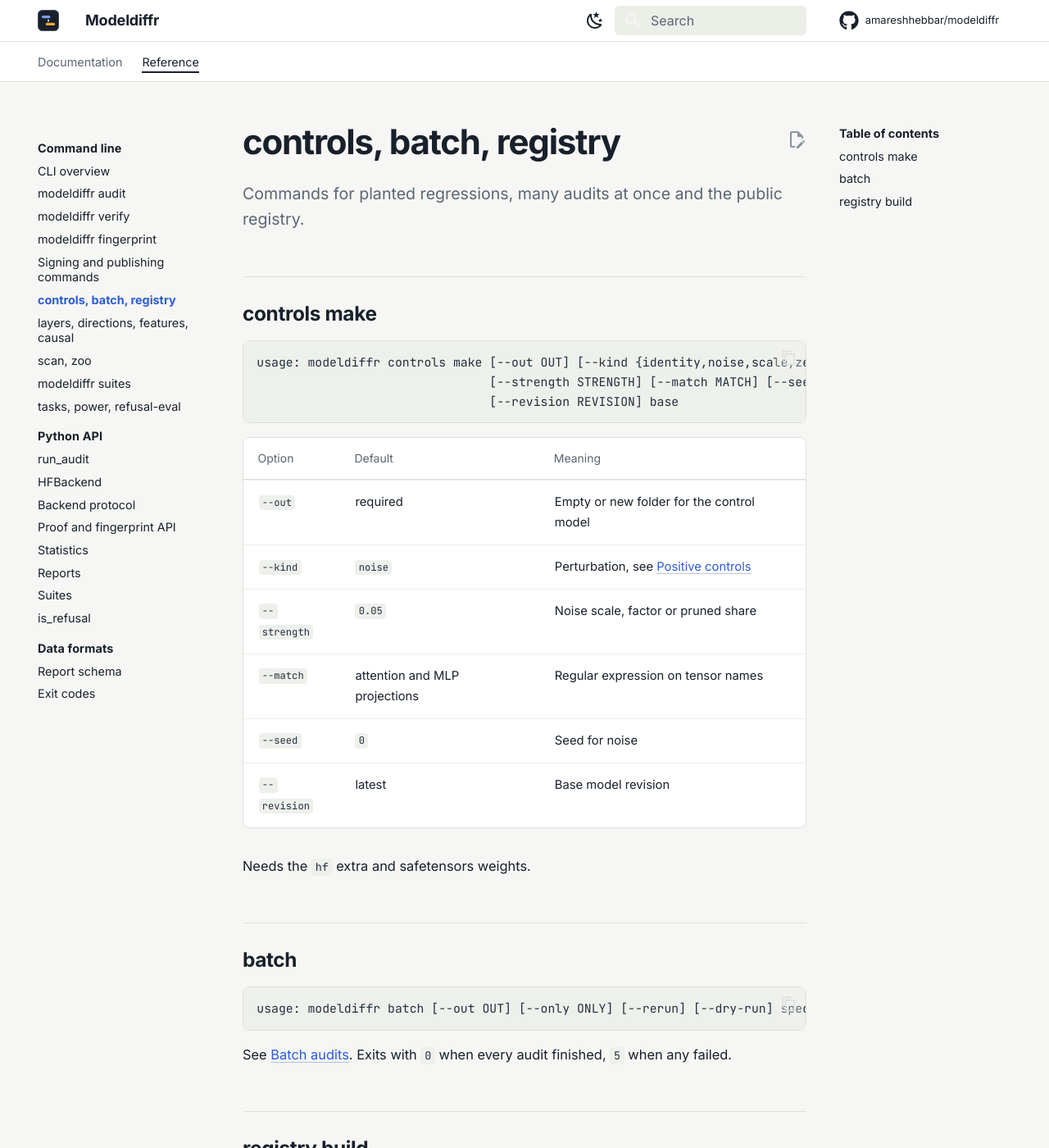
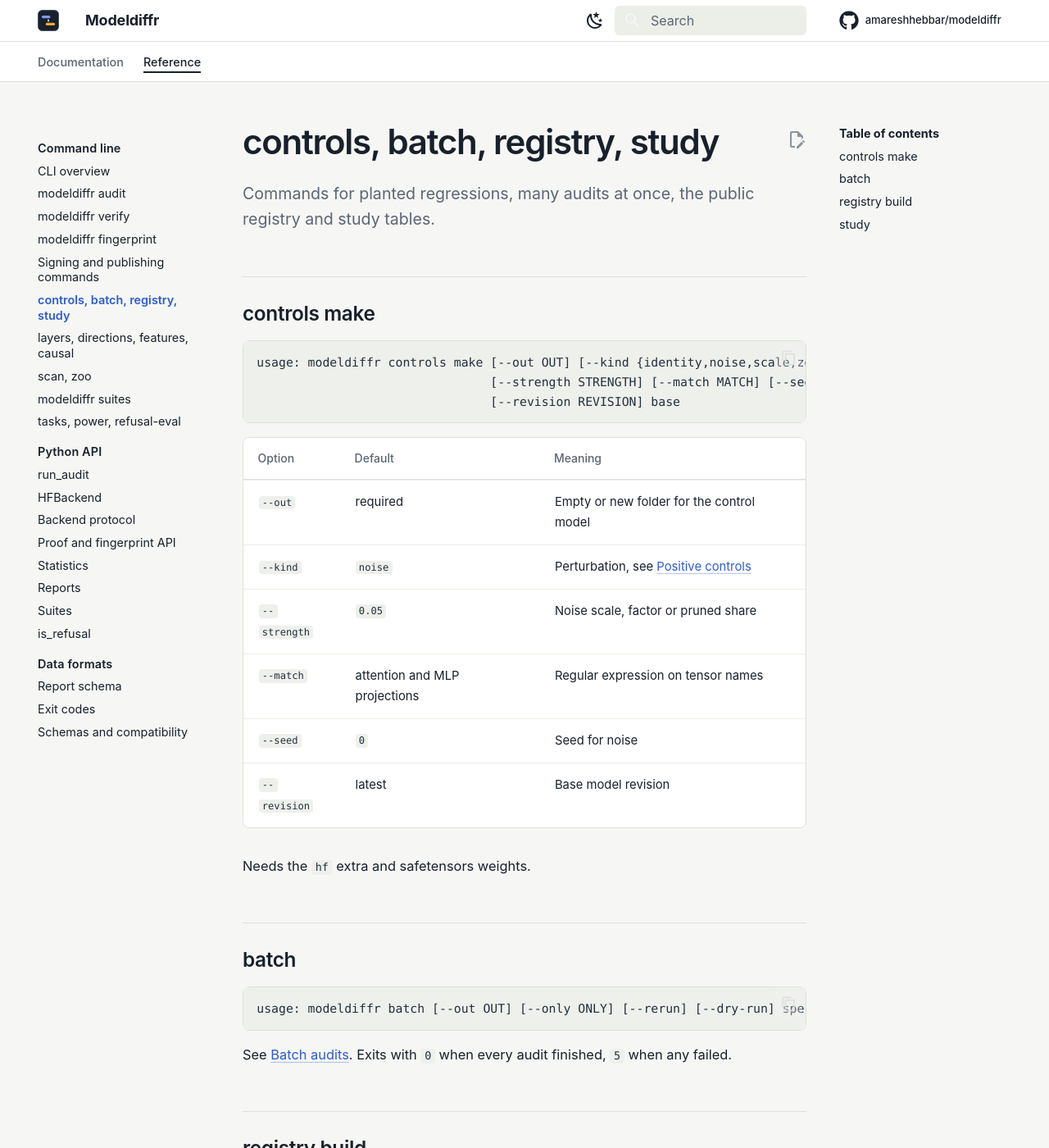
Before and after one commit to amareshhebbar/modeldiffr, an MkDocs documentation site: the page built from docs/reference/cli/batch.md, in a window 1280 px wide and 1400 px high. Shown: the whole window at 82% size. Built offline with MkDocs 1.6.1 and Material for MkDocs 9.7.7, drawn with Linux system fonts in a browser that asks for light colours; comment, search, counter and statistics services are not loaded; some of the changed text lies outside the part shown.

Commit message:
document study tables, compatibility and limitations
Co-Authored-By: Claude Opus 5.5 <noreply@anthropic.com>
Claude-Session: https://claude.ai/code/session_01RH4V1V5DPm9czXhmXgvF6k

````diff
--- a/docs/reference/cli/batch.md
+++ b/docs/reference/cli/batch.md
@@ -1,11 +1,11 @@
 ---
-title: controls, batch, registry
-description: Commands for planted regressions, many audits at once and the public registry.
+title: controls, batch, registry, study
+description: Commands for planted regressions, many audits at once, the public registry and study tables.
 ---
 
-# controls, batch, registry
+# controls, batch, registry, study
 
-Commands for planted regressions, many audits at once and the public registry.
+Commands for planted regressions, many audits at once, the public registry and study tables.
 
 ## controls make
 
@@ -49,3 +49,11 @@ usage: modeldiffr registry build [--out OUT] [--title TITLE] [--key NAME=PATH]
 | `--allow-failed` | off | List reports that fail verification |
 
 Exits with `4` when any report was skipped. See [Public registry](../../guides/registry.md).
+
+## study
+
+```text
+usage: modeldiffr study [--out OUT] paths [paths ...]
+```
+
+Writes `study.md`, `study.csv`, `study.tex` and `study.json` to `--out` (default `study`). Audit names and kinds come from any batch `index.json` under the given folders. See [Summarize a study](../../guides/study.md).
--- a/mkdocs.yml
+++ b/mkdocs.yml
@@ -8,11 +8,10 @@ copyright: Apache 2.0. Copyright Amaresh Hebbar.
 
 theme:
   name: material
+  custom_dir: overrides
   logo: assets/mark.svg
   favicon: favicon.svg
-  font:
-    text: Inter
-    code: JetBrains Mono
+  font: false
   palette:
     - media: "(prefers-color-scheme: light)"
       scheme: default
@@ -45,6 +44,7 @@ theme:
     repo: fontawesome/brands/github
 
 extra_css:
+  - https://fonts.googleapis.com/css2?family=Instrument+Sans:ital,wdth,wght@0,75..100,400..700;1,75..100,400..700&family=JetBrains+Mono:wght@400;500;600&display=swap
   - assets/extra.css
 
 extra:
@@ -110,6 +110,7 @@ nav:
           - guides/features.md
           - guides/causal.md
           - guides/scan.md
+          - guides/study.md
           - guides/backends.md
           - guides/colab.md
           - guides/python_usage.md
@@ -118,6 +119,8 @@ nav:
           - guides/custom_suite.md
       - Project:
           - roadmap.md
+          - paper.md
+          - governance.md
           - limitations.md
           - responsible_use.md
           - contributing.md
@@ -146,3 +149,4 @@ nav:
       - Data formats:
           - reference/report_schema.md
           - reference/exit_codes.md
+          - reference/compatibility.md
````
Also changed, not shown: docs/concepts/proof.md (+1 -1 lines), docs/guides/batch.md (+1 -1 lines), docs/guides/study.md (added, +42 -0 lines), docs/limitations.md (+37 -41 lines), docs/reference/compatibility.md (added, +50 -0 lines).
